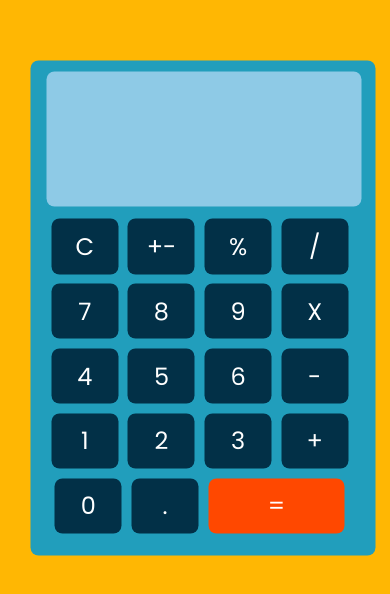
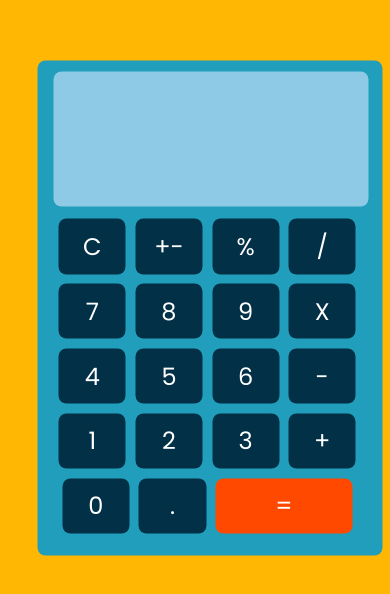
Before and after one commit to Femikul/femi-calc, a Next.js app: page / in a window 390 px wide. Shown: the part 114-708 px from the top of the page. Built offline with nearby package versions, Linux system fonts and the light colour scheme.

Commit message:
Update globals.css

```diff
--- a/src/styles/globals.css
+++ b/src/styles/globals.css
@@ -59,7 +59,7 @@ position: relative;
   #mCalc {
     width: 23em;
     height: 33em;
-    margin-left: 0.5em;
+    margin-left: 1em;
   }
 }
 
```
